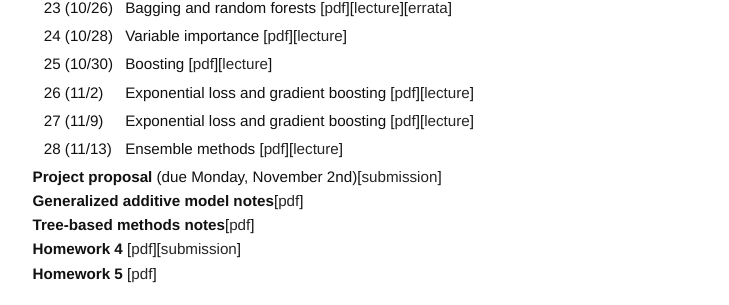
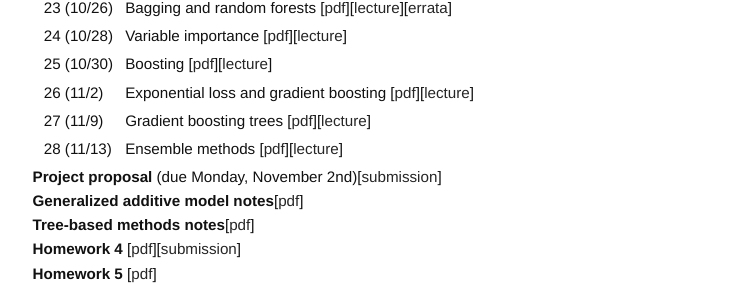
Before and after one commit to ajmolstad/ajmolstad.github.io, a Jekyll site: the page built from F20_STA7934.md, in a window 1280 px wide. Shown: the part 1128-1433 px from the top of the page, without its empty margins (275-1004 px from the left). Built offline with Jekyll 4.4.1, drawn with Linux system fonts in a browser that asks for light colours.

Commit message:
Update F20_STA7934.md

```diff
--- a/F20_STA7934.md
+++ b/F20_STA7934.md
@@ -62,7 +62,7 @@ Note that you must be logged into your UFL eLearning account to access course ma
 || 24 (10/28) || Variable importance [[pdf](https://ufl.instructure.com/files/54070212/download?download_frd=1)][[lecture](https://ufl.instructure.com/courses/412309/files?preview=54070110)] ||
 || 25 (10/30) || Boosting [[pdf](https://ufl.instructure.com/files/54169169/download?download_frd=1)][[lecture](https://ufl.instructure.com/files/54119172/download?download_frd=1)]||
 || 26 (11/2) || Exponential loss and gradient boosting [[pdf](https://ufl.instructure.com/files/54170575/download?download_frd=1)][[lecture](https://ufl.instructure.com/files/54170595/download?download_frd=1)]||
-|| 27 (11/9) || Exponential loss and gradient boosting [[pdf](https://ufl.instructure.com/files/54583093/download?download_frd=1)][[lecture](https://ufl.instructure.com/courses/412309/files?preview=54524161)] ||
+|| 27 (11/9) || Gradient boosting trees [[pdf](https://ufl.instructure.com/files/54583093/download?download_frd=1)][[lecture](https://ufl.instructure.com/courses/412309/files?preview=54524161)] ||
 || 28 (11/13) || Ensemble methods [[pdf](https://ufl.instructure.com/files/54583229/download?download_frd=1)][[lecture](https://ufl.instructure.com/courses/412309/files?preview=54583283)]||
 
 
```
